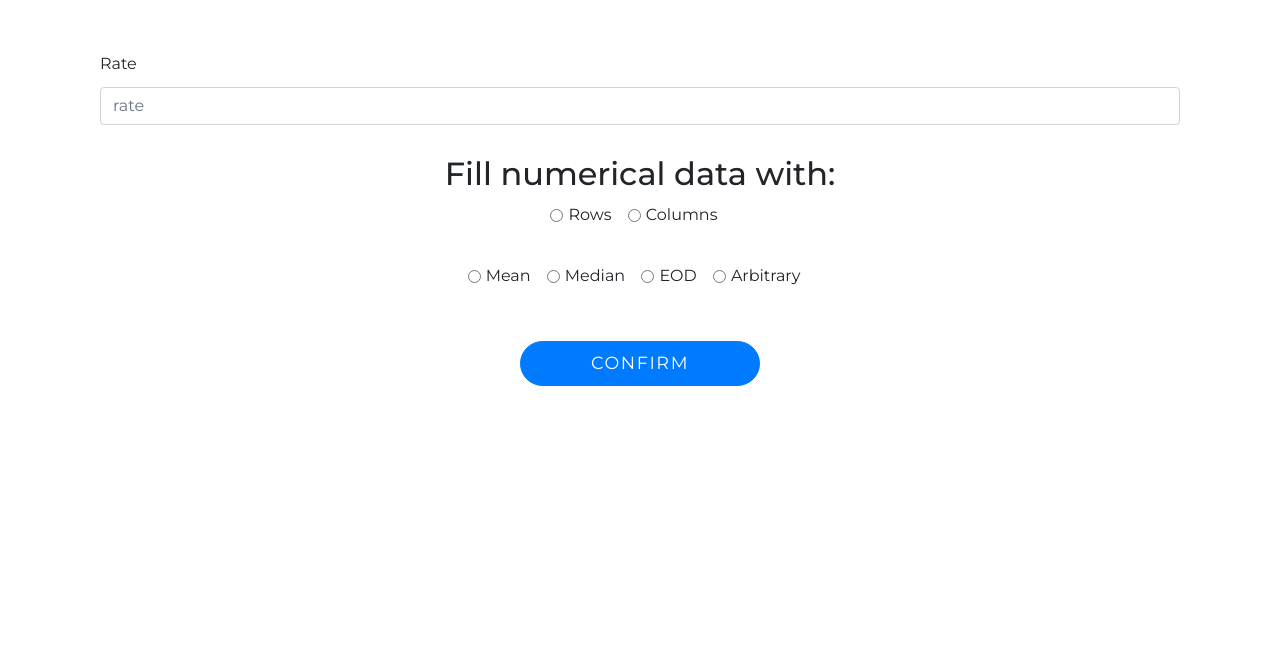
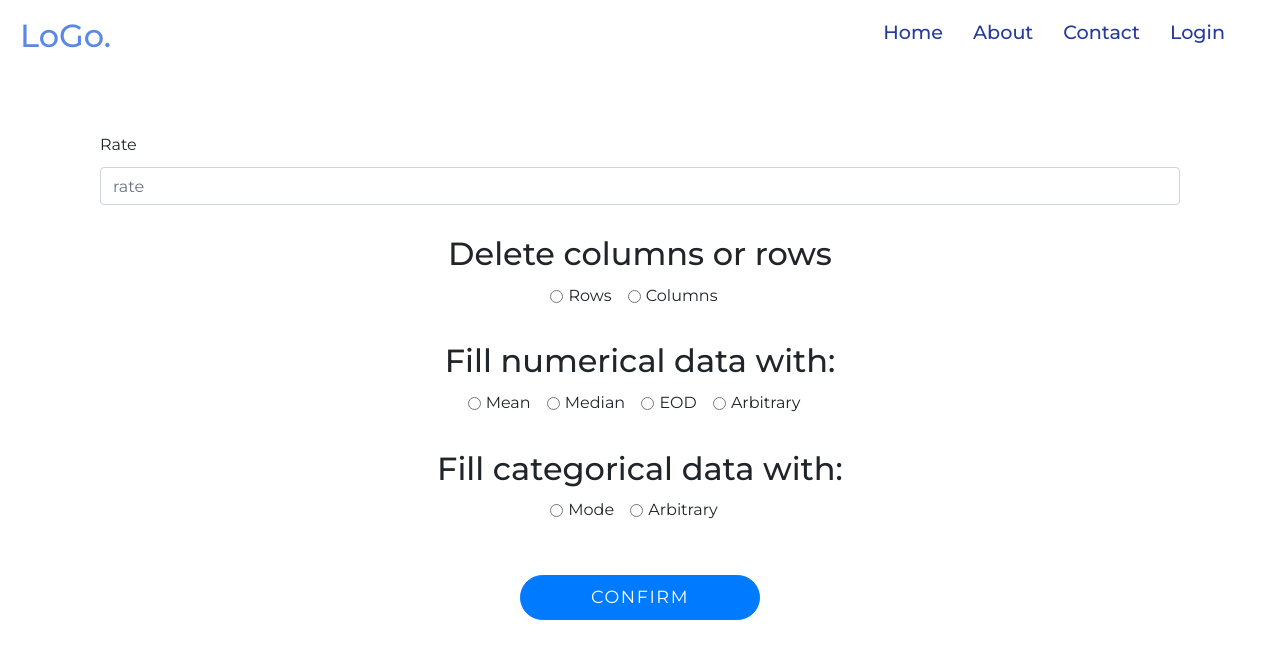
Before and after one commit to achrafexboy/Into-the-wild-of-Data-Science, a Flask app: page /missingValues in a window 1280 px wide. Shown: the top 659 px of the page. Run offline with Flask 2, Linux system fonts and the light colour scheme; parts of the project's set-up code (start-up, migrations or seed data) failed here and were passed over; some libraries are stand-ins or nearby versions.

Commit message:
add base(extends) and icons login

```diff
--- a/ai.py
+++ b/ai.py
@@ -89,7 +89,7 @@ class MissingValues:
     elif(max < 10000000): return 9999999
 
 
-def methode_chosing(classTest):
+def method_chosing(classTest):
     if(classTest.methode == "row"): return classTest.impute_nan_row()
     elif(classTest.methode == "column"): return classTest.impute_nan_column()
     elif(classTest.methode == "mean"): return classTest.impute_nan_mean()
@@ -98,17 +98,17 @@ def methode_chosing(classTest):
 
 
 
-print("type: ", type(df.isnull().mean()))
-print(df.isnull().mean()[0])
+#print("type: ", type(df.isnull().mean()))
+#print(df.isnull().mean()[0])
 
 resultDict =  df.isnull().mean().to_dict()
 
-print("type: ", type(resultDict))
+#print("type: ", type(resultDict))
 
-print("dict: ", resultDict)
+#print("dict: ", resultDict)
 
-for key in resultDict:
-   print(key, '->', resultDict[key])
+#for key in resultDict:
+#   print(key, '->', resultDict[key])
 
 
 results = df.isnull().mean()
--- a/app.py
+++ b/app.py
@@ -1,8 +1,9 @@
 # from crypt import methods
 from json import load
+from pickle import TRUE
 import sqlite3
 from flask import render_template, Flask, redirect, url_for, request, make_response, abort
-from ai import resultDict, MissingValues, methode_chosing, df
+from ai import resultDict, MissingValues, method_chosing, df
 app = Flask(__name__)
 
 @app.route('/index')
@@ -48,8 +49,8 @@ def registration():
 
 
 
-@app.route('/home/<session>', methods=["POST","GET"])
-def annexe(session = False):
+@app.route('/home', methods=["POST","GET"])
+def annexe(session = True):
     if session :
         with sqlite3.connect("elements.db") as db:
             db.row_factory = sqlite3.Row
@@ -63,13 +64,18 @@ def annexe(session = False):
 @app.route('/missingValues', methods=["POST", "GET"])
 def missingValues():
     if request.method == 'POST':
-        methode = request.form.get("methode")
-        rate = float(request.form.get("rate"))
-        print("methode: ", methode)
-        print("rate: ", rate)
-        classTest = MissingValues(df, methode, rate)
-        new_df = methode_chosing(classTest)
-        return render_template('missingValues.html', results = resultDict, finalResult = new_df.isnull().mean().to_dict())
+        if(request.form.get("rate")):
+            method = request.form.get("method") #row or column delete
+            numericalMethod = request.form.get("numericalMethod") # mean median eod or arbitrary for numerical data
+            categoricalMethod = request.form.get("categoricalMethod") # mode or arbitrary for categorical data
+            print("=====================>>",request.form.get("rate") == True)
+            rate = float(request.form.get("rate"))
+            #print("method: ", method)
+            #print("rate: ", rate)
+            classTest = MissingValues(df, method, rate)
+            new_df = method_chosing(classTest)
+            return render_template('missingValues.html', results = resultDict, finalResult = new_df.isnull().mean().to_dict())
+        else: print("error")
     return render_template('missingValues.html', results = resultDict)
 
 
--- a/static/styleIn.css
+++ b/static/styleIn.css
@@ -454,3 +454,26 @@
       top: -50px;
     }
   }
+
+
+
+/***Table style***/
+table {
+    font-family: arial, sans-serif;
+    border-collapse: collapse;
+    width: 100%;
+    margin: 10px 0;
+  }
+
+  td, th {
+    border: 1px solid #dddddd;
+    text-align: left;
+    padding: 8px;
+  }
+
+  tr:nth-child(even) {
+    background-color: #dddddd;
+  }
+  .container-fluid{
+    margin-top: 30px;
+  }
--- /dev/null
+++ b/templates/base.html
@@ -0,0 +1,38 @@
+<!DOCTYPE html>
+<html>
+    <head>
+        <meta charset="UTF-8">
+        <meta http-equiv="X-UA-Compatible" content="IE=edge">
+        <meta name="viewport" content="width=device-width, initial-scale=1, shrink-to-fit=no">
+        <!--Bootstrap-->
+        <link rel="stylesheet" href="https://cdn.jsdelivr.net/npm/bootstrap@4.5.3/dist/css/bootstrap.min.css" integrity="sha384-TX8t27EcRE3e/ihU7zmQxVncDAy5uIKz4rEkgIXeMed4M0jlfIDPvg6uqKI2xXr2" crossorigin="anonymous">
+        <!--Bootstrap icons-->
+        <link rel="stylesheet" href="https://cdnjs.cloudflare.com/ajax/libs/bootstrap-icons/1.8.1/font/bootstrap-icons.min.css" integrity="sha512-Oy+sz5W86PK0ZIkawrG0iv7XwWhYecM3exvUtMKNJMekGFJtVAhibhRPTpmyTj8+lJCkmWfnpxKgT2OopquBHA==" crossorigin="anonymous" referrerpolicy="no-referrer" />
+        <link rel="stylesheet" href="https://cdnjs.cloudflare.com/ajax/libs/font-awesome/6.1.0/css/all.min.css" integrity="sha512-10/jx2EXwxxWqCLX/hHth/vu2KY3jCF70dCQB8TSgNjbCVAC/8vai53GfMDrO2Emgwccf2pJqxct9ehpzG+MTw==" crossorigin="anonymous" referrerpolicy="no-referrer" />
+        <link rel="stylesheet" type="text/css" href="{{ url_for('static', filename='./styleIn.css') }}">
+        <title>
+            {% block title %}
+            {% endblock %}
+        </title>
+        <link rel="stylesheet" href="../static/styleIn.css" type="text/css">
+    </head>
+    <body>
+        <div class="theContainer">
+            <header class="header">
+                <div class="logoContainer">
+                    <a href="{{ url_for('index') }}"><h1 class="logo">LoGo.</h1></a>
+                </div>
+                <nav class="navBarContainer">
+                    <ul class="navBar">
+                        <li class="underLine"><a href="#home" class="navBarElement">Home</a></li>
+                        <li class="underLine"><a href="#about" class="navBarElement">About</a></li>
+                        <li class="underLine"><a href="#contact" class="navBarElement">Contact</a></li>
+                        <li class="underLine"><a href="{{ url_for('login') }}" class="navBarElement">Login</a></li>
+                    </ul>
+                </nav>
+            </header>
+            {% block content %}
+            {% endblock %}
+        </div>
+    </body>
+</html>
--- a/templates/missingValues.html
+++ b/templates/missingValues.html
@@ -1,33 +1,10 @@
-<!DOCTYPE html>
-<html>
-    <head>
-        <meta charset="utf_8">
-        <title>Home page</title>
-        <link rel="stylesheet" href="https://cdn.jsdelivr.net/npm/bootstrap@4.5.3/dist/css/bootstrap.min.css" integrity="sha384-TX8t27EcRE3e/ihU7zmQxVncDAy5uIKz4rEkgIXeMed4M0jlfIDPvg6uqKI2xXr2" crossorigin="anonymous">
-        <style>
-            table {
-              font-family: arial, sans-serif;
-              border-collapse: collapse;
-              width: 100%;
-              margin: 10px 0;
-            }
+{% extends "base.html" %}
 
-            td, th {
-              border: 1px solid #dddddd;
-              text-align: left;
-              padding: 8px;
-            }
+{% block title %}
+Login Page
+{% endblock %}
 
-            tr:nth-child(even) {
-              background-color: #dddddd;
-            }
-            .container-fluid{
-              margin-top: 30px;
-            }
-        </style>
-        <link rel="stylesheet" href="../static/styleIn.css" type="text/css">
-    </head>
-    <body>
+{% block content %}
         <div class="container">
             <div class="row">
                 <table>
@@ -48,33 +25,47 @@
               </div>
               <div class="container-fluid">
                 <div class="radioContainer text-center">
-                  <h2>Fill numerical data with:</h2>
+                  <h2>Delete columns or rows</h2>
                   <div class="form-check form-check-inline">
-                    <input class="form-check-input" type="radio" name="methode" id="inlineRadio1" value="row">
+                    <input class="form-check-input" type="radio" name="method" id="inlineRadio1" value="row">
                     <label class="form-check-label" for="inlineRadio1">Rows</label>
                   </div>
                   <div class="form-check form-check-inline">
-                    <input class="form-check-input" type="radio" name="methode" id="inlineRadio2" value="column">
+                    <input class="form-check-input" type="radio" name="method" id="inlineRadio2" value="column">
                     <label class="form-check-label" for="inlineRadio2">Columns</label>
                   </div>
                 </div>
               </div>
               <div class="container-fluid">
                 <div class="radioContainer text-center">
+                  <h2>Fill numerical data with:</h2>
                   <div class="form-check form-check-inline">
-                    <input class="form-check-input" type="radio" name="methode" id="inlineRadio1" value="mean">
+                    <input class="form-check-input" type="radio" name="numericalMethod" id="inlineRadio1" value="mean">
                     <label class="form-check-label" for="inlineRadio1">Mean</label>
                   </div>
                   <div class="form-check form-check-inline">
-                    <input class="form-check-input" type="radio" name="methode" id="inlineRadio2" value="median">
+                    <input class="form-check-input" type="radio" name="numericalMethod" id="inlineRadio2" value="median">
                     <label class="form-check-label" for="inlineRadio2">Median</label>
                   </div>
                   <div class="form-check form-check-inline">
-                    <input class="form-check-input" type="radio" name="methode" id="inlineRadio3" value="eod">
+                    <input class="form-check-input" type="radio" name="numericalMethod" id="inlineRadio3" value="eod">
                     <label class="form-check-label" for="inlineRadio3">EOD</label>
                   </div>
                   <div class="form-check form-check-inline">
-                    <input class="form-check-input" type="radio" name="methode" id="inlineRadio3" value="arbitrary">
+                    <input class="form-check-input" type="radio" name="numericalMethod" id="inlineRadio3" value="arbitrary">
+                    <label class="form-check-label" for="inlineRadio3">Arbitrary</label>
+                  </div>
+                </div>
+              </div>
+              <div class="container-fluid">
+                <div class="radioContainer text-center">
+                  <h2>Fill categorical data with:</h2>
+                  <div class="form-check form-check-inline">
+                    <input class="form-check-input" type="radio" name="categoricalMethod" id="inlineRadio1" value="mode">
+                    <label class="form-check-label" for="inlineRadio1">Mode</label>
+                  </div>
+                  <div class="form-check form-check-inline">
+                    <input class="form-check-input" type="radio" name="categoricalMethod" id="inlineRadio3" value="arbitraryCat">
                     <label class="form-check-label" for="inlineRadio3">Arbitrary</label>
                   </div>
                 </div>
@@ -98,5 +89,4 @@
             </div>
             {% endif %}
         </div>
-    </body>
-</html>
+{% endblock %}
```
Also changed, not shown: templates/index.html (+8 -25 lines), templates/login.html (+10 -29 lines).
